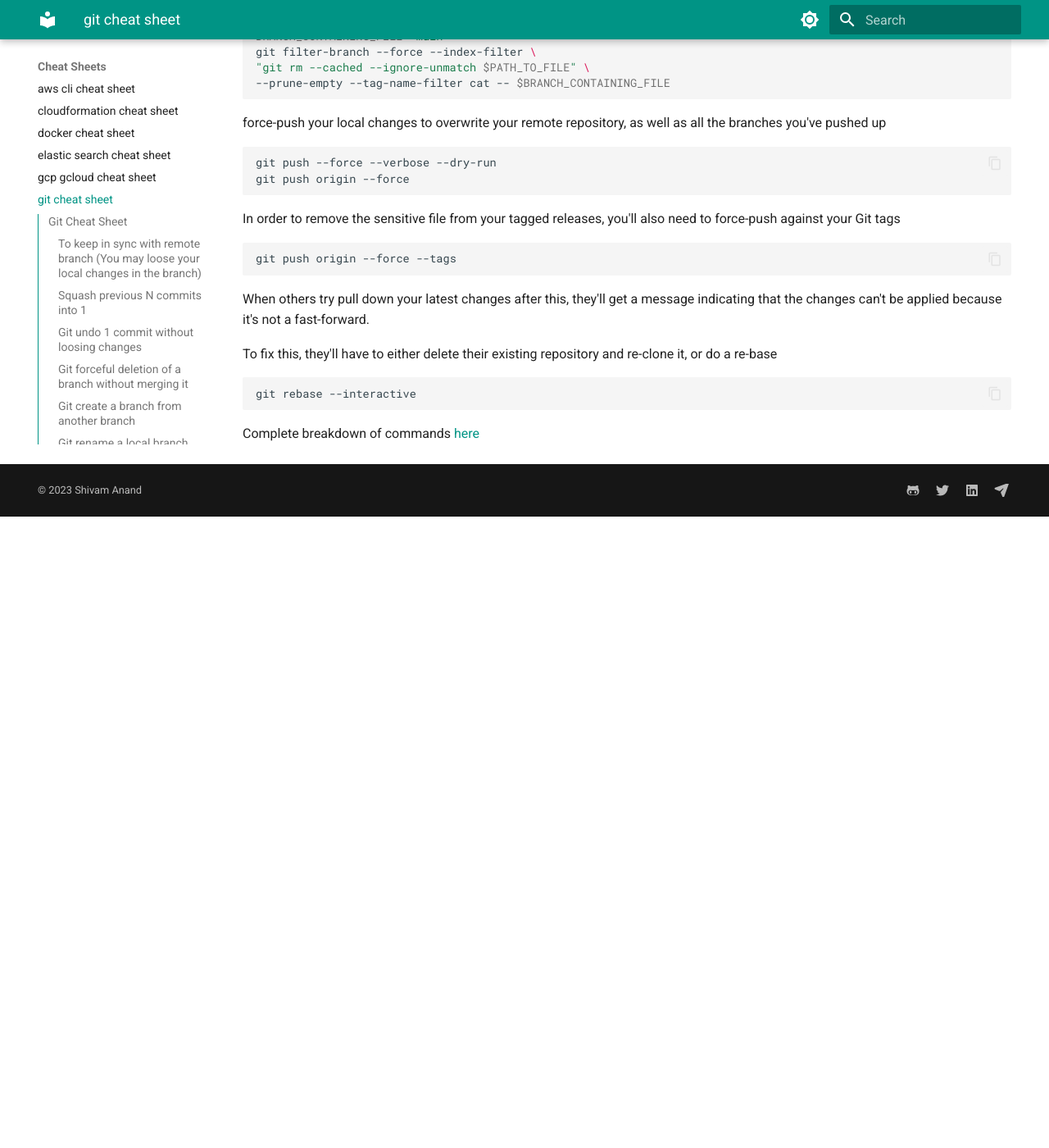
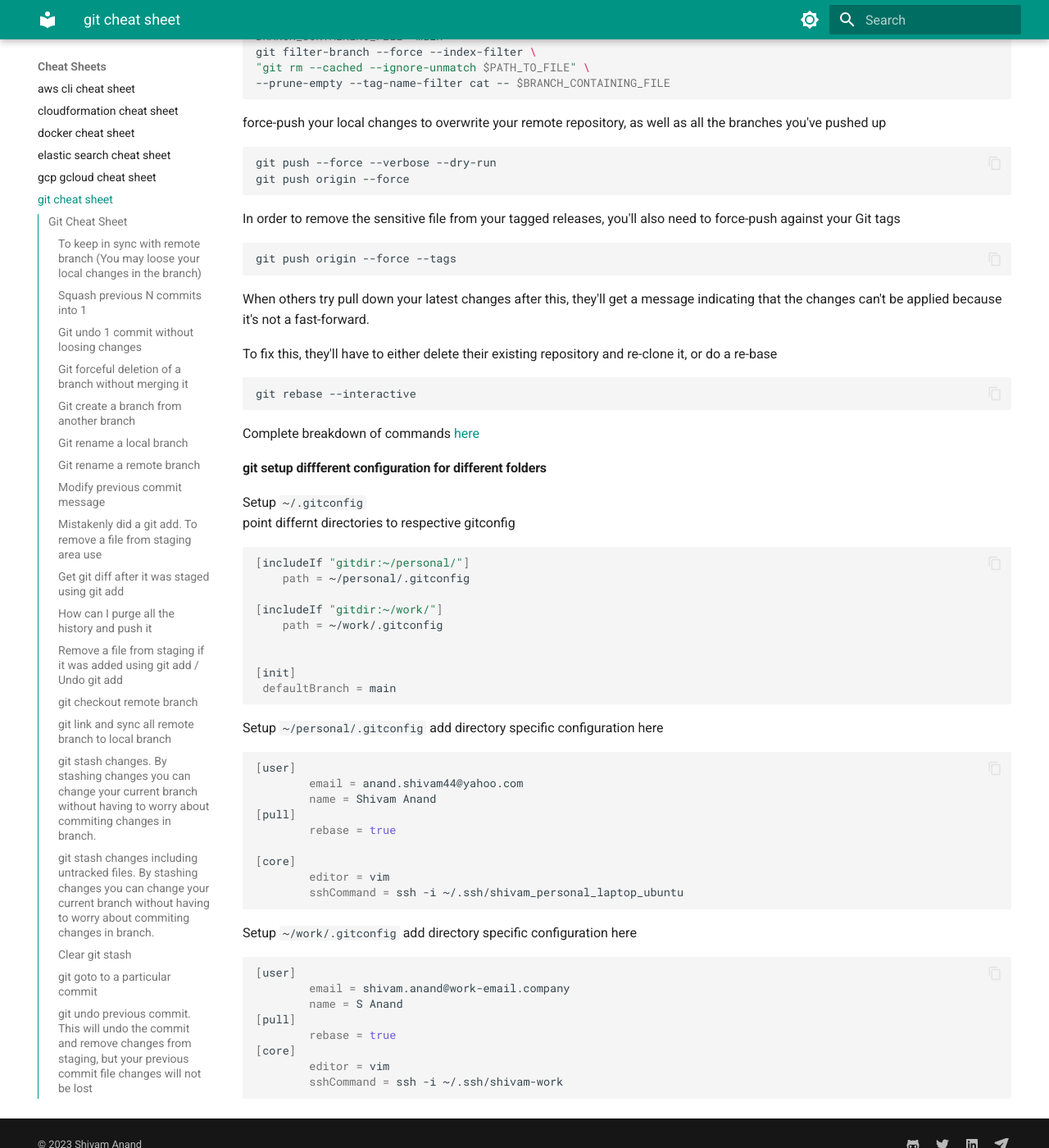
Before and after one commit to anandshivam44/Documentation, an MkDocs documentation site: the page built from docs/cheat-sheet-and-snippets/git-cheat-sheet.md, in a window 1280 px wide and 1400 px high, scrolled down 4510 px. Shown: the whole window at 82% size. Built offline with MkDocs 1.6.1 and Material for MkDocs 9.7.7, drawn with Linux system fonts in a browser that asks for light colours; before the commit the page ends 5140 px from its top, so only the background shows below that.

Commit message:
git setup

````diff
--- a/docs/cheat-sheet-and-snippets/git-cheat-sheet.md
+++ b/docs/cheat-sheet-and-snippets/git-cheat-sheet.md
@@ -200,3 +200,44 @@ git rebase --interactive
 ```
 
 Complete breakdown of commands [here](https://dev.to/arthvhanesa/how-to-remove-secrets-from-a-git-repository-36e4)
+
+#### git setup diffferent configuration for different folders
+
+Setup `~/.gitconfig`
+point differnt directories to respective gitconfig
+```bash
+[includeIf "gitdir:~/personal/"]
+    path = ~/personal/.gitconfig
+
+[includeIf "gitdir:~/work/"]
+    path = ~/work/.gitconfig
+
+
+[init]
+ defaultBranch = main
+```
+Setup `~/personal/.gitconfig`
+add directory specific configuration here
+```bash
+[user]
+        email = anand.shivam44@yahoo.com
+        name = Shivam Anand
+[pull]
+        rebase = true
+
+[core]
+        editor = vim
+        sshCommand = ssh -i ~/.ssh/shivam_personal_laptop_ubuntu
+```
+Setup `~/work/.gitconfig`
+add directory specific configuration here
+```bash
+[user]
+        email = shivam.anand@work-email.company
+        name = S Anand
+[pull]
+        rebase = true
+[core]
+        editor = vim
+        sshCommand = ssh -i ~/.ssh/shivam-work
+```
````
